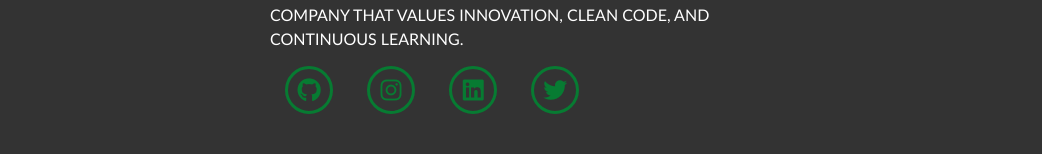
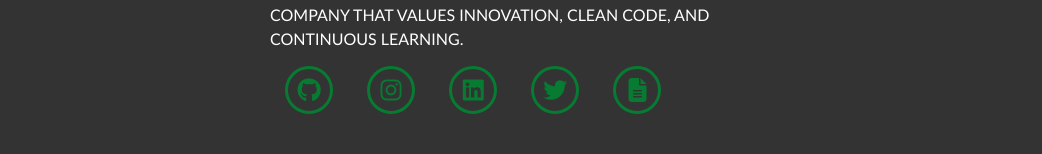
Before and after one commit to DivyasimhaReddy/portfolio, a plain HTML site: page index.html in a window 1280 px wide. Shown: the part 427-581 px from the top of the page, without its empty margins (114-1156 px from the left). Drawn offline with nearby package versions, Linux system fonts and the light colour scheme; a web font is replaced by a local one.

Commit message:
Update index.html

```diff
--- a/index.html
+++ b/index.html
@@ -56,6 +56,8 @@
                     <a href="https://www.instagram.com/divya_simha_reddy/" target="_blank" data-aos="fade-up" data-aos-duration="1500" data-aos-delay="1400"><i class="fab fa-instagram icon"></i></a>
                     <a href="https://www.linkedin.com/in/divyasimhareddy/" target="_blank" data-aos="fade-up" data-aos-duration="1500" data-aos-delay="1500"><i class="fa-brands fa-linkedin"></i></a>
                     <a href="https://x.com/Divyasimharedi" target="_blank" data-aos="fade-up" data-aos-duration="1500" data-aos-delay="1600"><i class="fab fa-twitter icon"></i></a>
+                     <a href="file:///C:/Users/91630/Downloads/gaadammdivyasimhareddyspeclisedcv.pdf" target="_blank" data-aos="fade-up" data-aos-duration="1500" data-aos-delay="1600"><i class="fas fa-file-alt"></i>
+                    </a>
                 </div>
                 <div class="btn " data-aos="zoom-in"  data-aos-duration="1700" data-aos-delay="1900">
                     <button>Hire</button>
```
